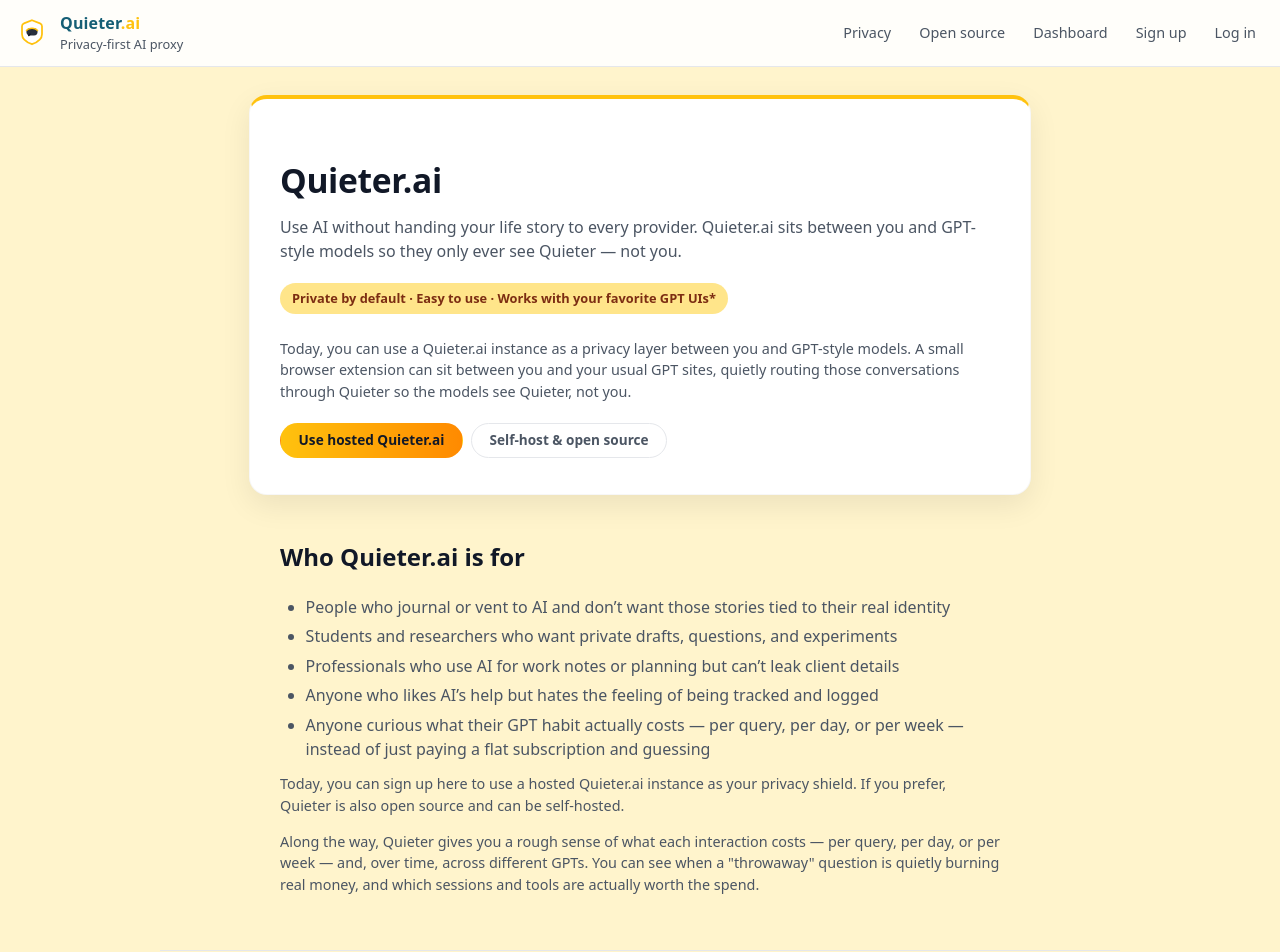
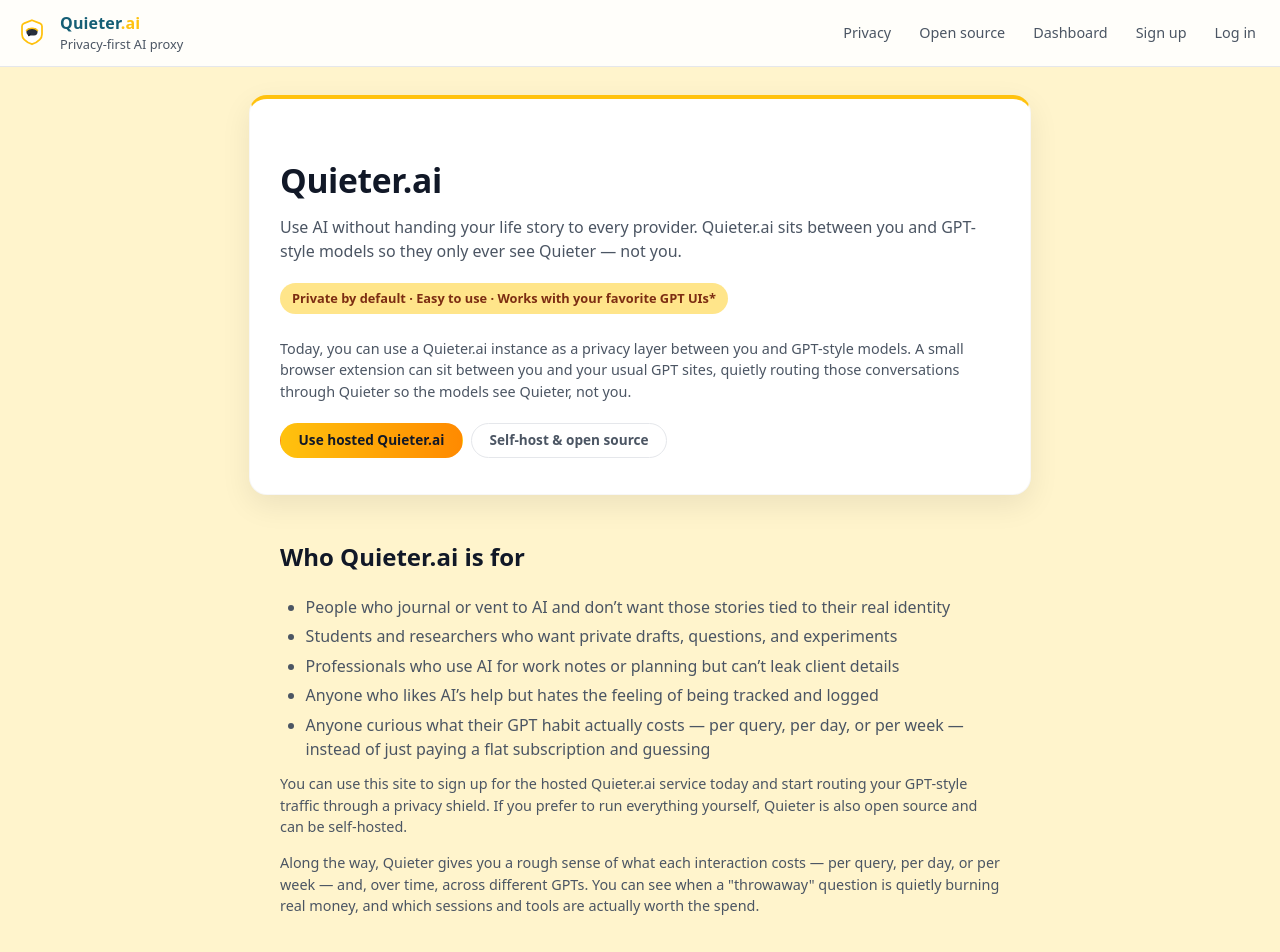
Before and after one commit to pleniv01/quieter.ai, a Vue app in the folder frontend/: page / in a window 1280 px wide. Shown: the top 952 px of the page. Built offline with nearby package versions, Linux system fonts and the light colour scheme.

Commit message:
Clarify homepage copy about hosted usage
Co-Authored-By: Warp <agent@warp.dev>

```diff
--- a/frontend/src/views/Home.vue
+++ b/frontend/src/views/Home.vue
@@ -34,8 +34,9 @@
       </li>
     </ul>
     <p class="note">
-      Today, you can sign up here to use a hosted Quieter.ai instance as your privacy shield. If you
-      prefer, Quieter is also open source and can be self-hosted.
+      You can use this site to sign up for the hosted Quieter.ai service today and start routing
+      your GPT-style traffic through a privacy shield. If you prefer to run everything yourself,
+      Quieter is also open source and can be self-hosted.
     </p>
     <p class="note">
       Along the way, Quieter gives you a rough sense of what each interaction costs — per query, per
```
